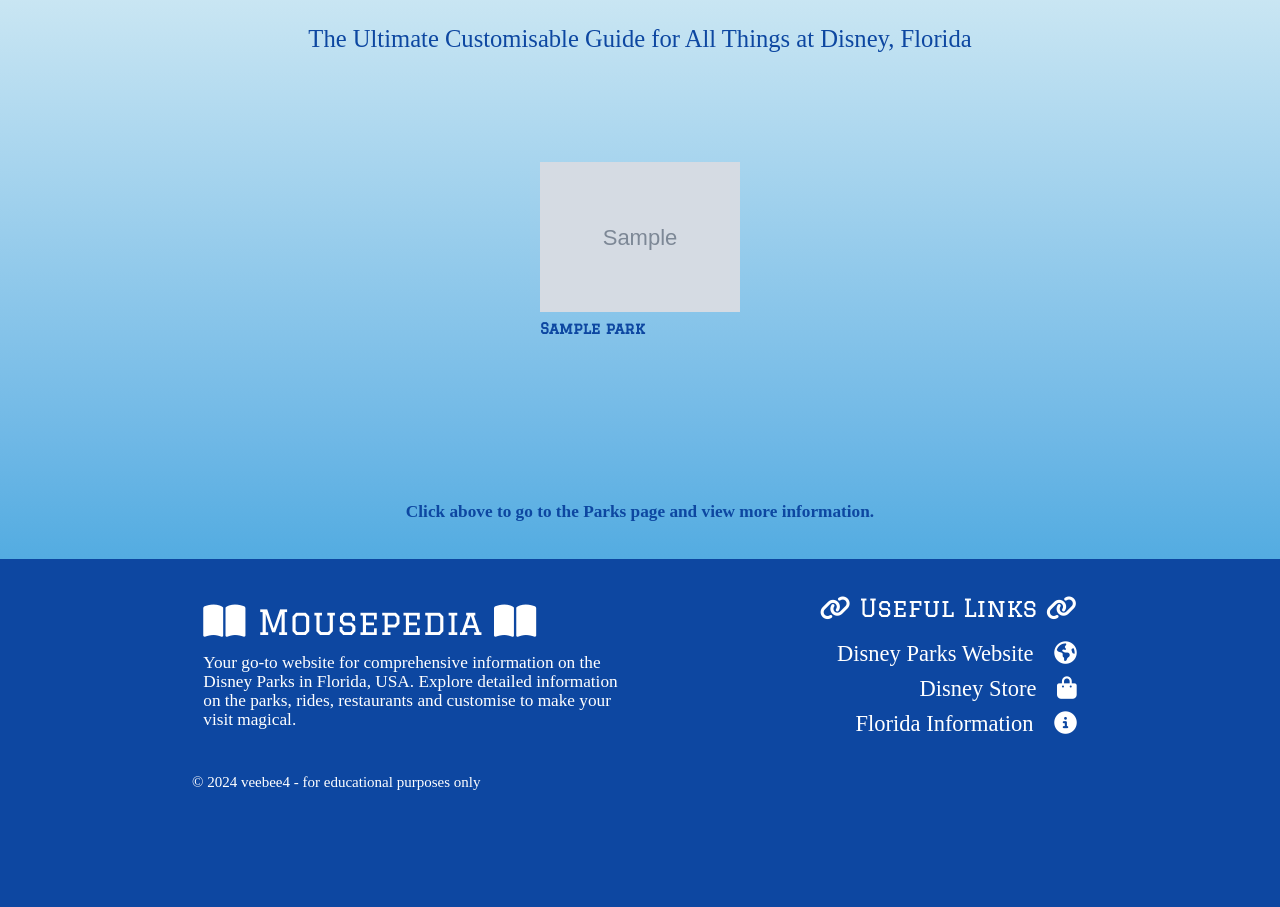
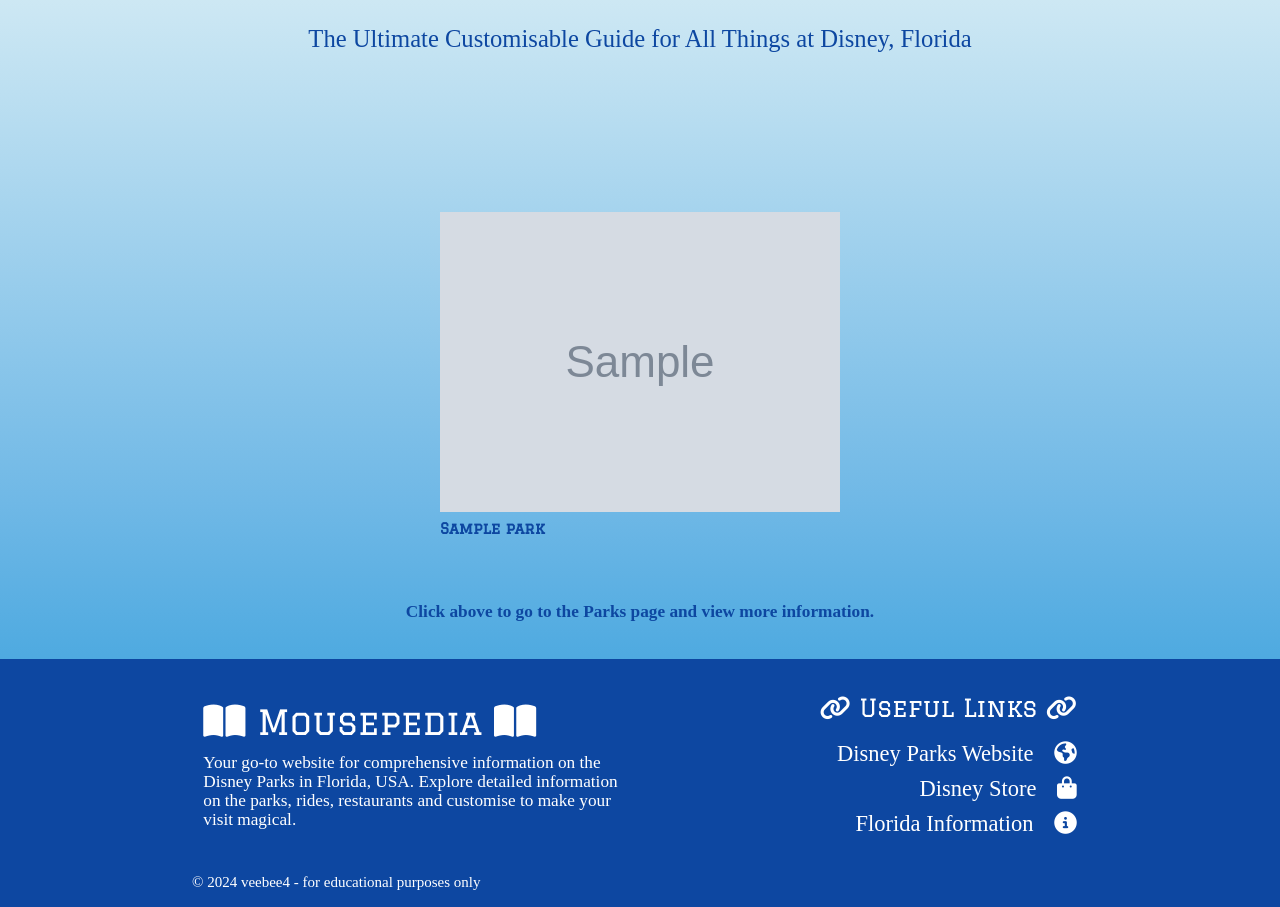
Before and after one commit to veebee4/mousepediadb, a Flask app: page / in a window 1280 px wide. Shown: the part 245-1152 px from the top of the page. Before the commit the page ends 1035 px from the top, so only its background shows below. Run offline with Flask 2, Linux system fonts and the light colour scheme; tables that the repository leaves empty hold one stand-in row (values such as "Sample post"); grey boxes marked "Sample" are stand-in pictures; some libraries are stand-ins or nearby versions; some web fonts are replaced.

Commit message:
Update styling to carousel on home page

```diff
--- a/mousepediadb/static/css/style.css
+++ b/mousepediadb/static/css/style.css
@@ -85,14 +85,27 @@ main {
     font-weight: 500;
 }
 
-.carousel-item {
+.carousel {
+    height: 500px;
+}
+
+.carousel .carousel-item {
     font-family: Graduate;
     font-weight: 800;
+    width: 400px;
+}
+
+.carousel-item img {
+    height: 20rem;
 }
 
 .carousel-text {
     font-weight: 800;
     padding: 2rem;
+}
+
+.carousel .indicators {
+    margin: -2rem;
 }
 
 /* ---------------------------------------- Parks Page */
--- a/mousepediadb/static/js/script.js
+++ b/mousepediadb/static/js/script.js
@@ -26,14 +26,14 @@
     let parkDisplay = document.querySelectorAll('.carousel');
     M.Carousel.init(parkDisplay, {
       indicators: true,
-      dist: 60,
-      shift: -10,
+      dist: -20,
+      shift: 30,
       duration: 150,
     });
   });
 
   document.addEventListener('DOMContentLoaded', function() {
-    // initialises textual hint for card reveal
+    // initialises textual hint for card reveal on parks cards
     let parkCard = document.querySelectorAll('.tooltipped');
     M.Tooltip.init(parkCard);
   });
--- a/mousepediadb/templates/home.html
+++ b/mousepediadb/templates/home.html
@@ -6,7 +6,9 @@
 
   <div class="carousel">
     {% for park in parks %}
-    <a class="carousel-item" href="{{ url_for('parks') }}"><img src="{{ park.image_url if park.image_url else url_for('static', filename='images/default_image.jpg') }}" class="park-image">{{ park.park_name }}</a>
+    <a class="carousel-item" href="{{ url_for('parks') }}">
+      <img src="{{ park.image_url if park.image_url else url_for('static', filename='images/default_image.jpg') }}" class="park-image">{{ park.park_name }}
+    </a>
     {% endfor %}
   </div>
 
```
